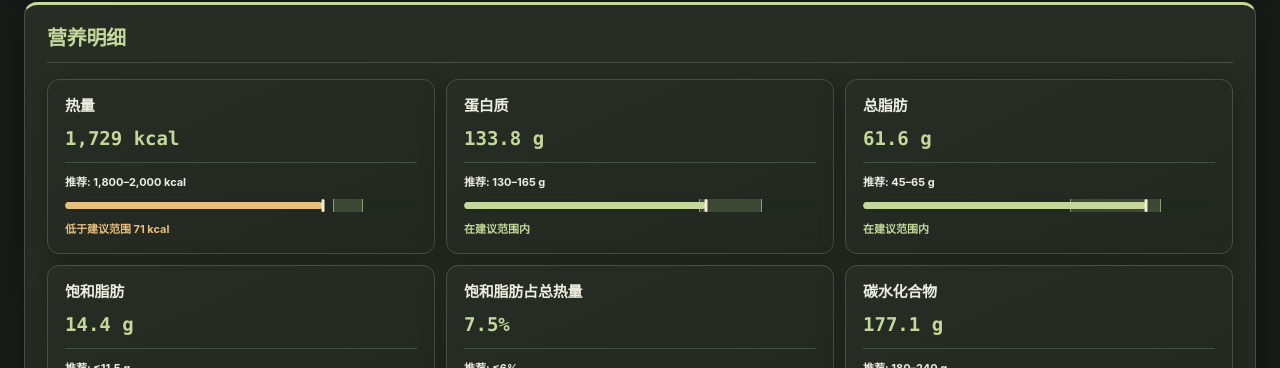
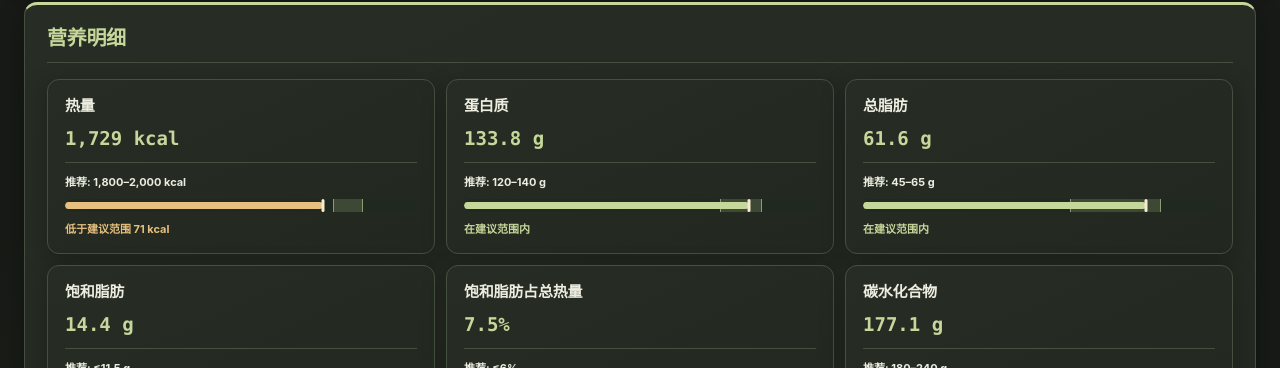
Before and after one commit to yunhaixiang/fitness, a Jekyll site: the page built from stats.md, in a window 1280 px wide and 900 px high, scrolled down 1206 px. Shown: the part 85-453 px from the top of the window. Built offline with Jekyll 4.4.1, drawn with Linux system fonts in a browser that asks for light colours.

Commit message:
Set daily protein target to 120–140 g

```diff
--- a/stats.md
+++ b/stats.md
@@ -98,7 +98,7 @@ visual: true
 <tr>
 <td>蛋白质</td>
 <td style="text-align: right;">133.8 g</td>
-<td>130–165 g</td>
+<td>120–140 g</td>
 </tr>
 <tr>
 <td>总脂肪</td>
```
